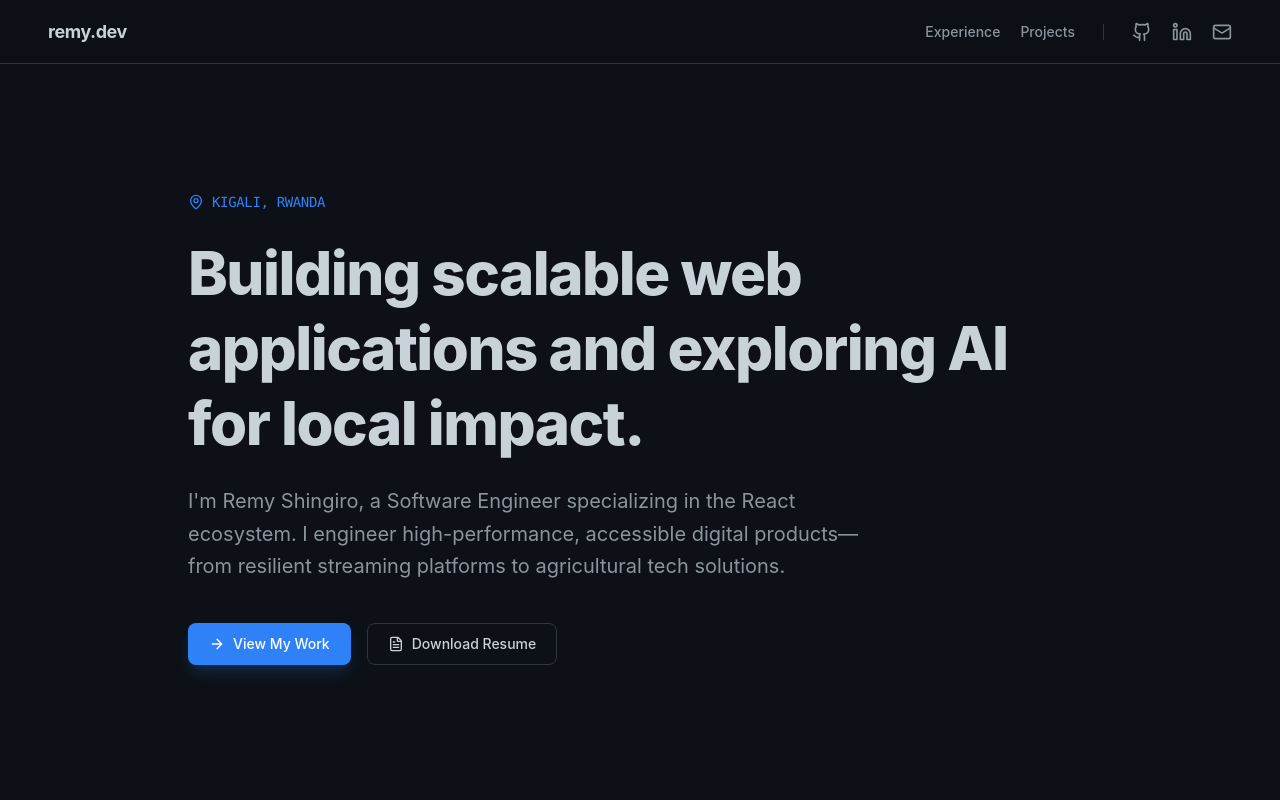
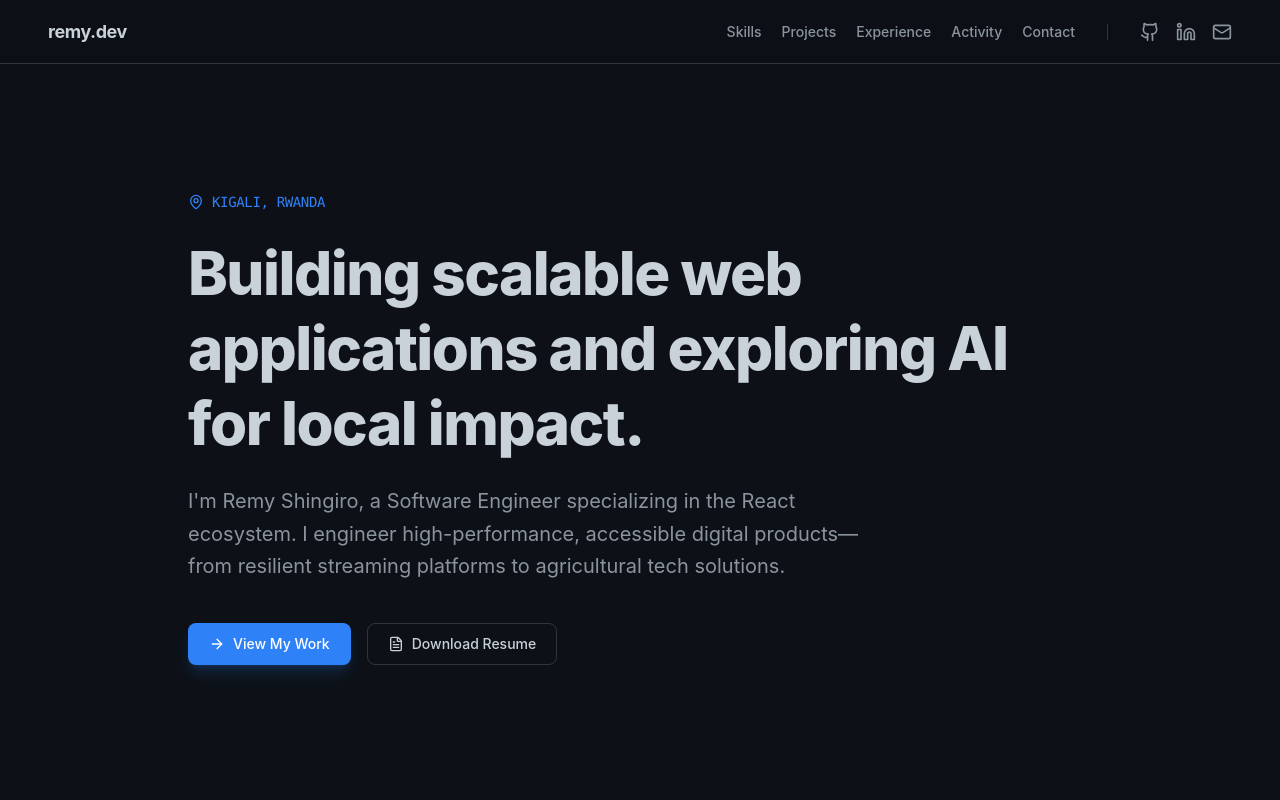
Before and after one commit to remyshingiro/portfolio-1.0, a React (Vite) app: page / in a window 1280 px wide. Shown: the top 800 px of the page. Built offline with nearby package versions, Linux system fonts and the light colour scheme.

Commit message:
feat: mobile hamburger menu

```diff
--- a/src/App.tsx
+++ b/src/App.tsx
@@ -1,11 +1,11 @@
 import { Suspense, lazy } from 'react';
+import { Navbar } from './components/sections/Navbar'; // Import the new Navbar
 import { Hero } from './components/sections/Hero';
 import { Skills } from './components/sections/Skills';
 import { Projects } from './components/sections/Projects';
-import { Github, Linkedin, Mail, Loader2 } from 'lucide-react';
+import { Loader2 } from 'lucide-react';
 
 // LAZY LOADING: Defer loading these until the browser is idle
-// This is a senior-level performance optimization that FAANG recruiters look for.
 const GithubActivity = lazy(() => import('./components/sections/GithubActivity').then(m => ({ default: m.GithubActivity })));
 const Experience = lazy(() => import('./components/sections/Experience').then(m => ({ default: m.Experience })));
 const Contact = lazy(() => import('./components/sections/Contact').then(m => ({ default: m.Contact })));
@@ -14,36 +14,10 @@ export default function App() {
   return (
     <div className="min-h-screen bg-canvas-default text-fg-default font-sans selection:bg-accent/30 selection:text-white scroll-smooth">
 
-      {/* Navigation */}
-      <nav className="h-16 border-b border-border-default bg-canvas-default/90 backdrop-blur-md sticky top-0 z-50 flex items-center justify-between px-6 lg:px-12">
-        <span
-          className="font-bold text-lg tracking-tight hover:text-accent transition-colors cursor-pointer"
-          onClick={() => window.scrollTo(0,0)}
-        >
-          remy.dev
-        </span>
-
-        <div className="flex items-center gap-5 text-fg-muted">
-          {/* Desktop Anchor Links */}
-          <a href="#experience" className="hidden md:block hover:text-fg-default text-sm font-medium transition-colors">Experience</a>
-          <a href="#projects" className="hidden md:block hover:text-fg-default text-sm font-medium transition-colors">Projects</a>
-          <div className="w-px h-4 bg-border-default hidden md:block mx-2"></div>
-
-          {/* Social Links */}
-          <a href="https://github.com/remyshingiro" target="_blank" rel="noreferrer" className="hover:text-fg-default transition-colors" aria-label="GitHub">
-            <Github size={20} />
-          </a>
-          <a href="#" target="_blank" rel="noreferrer" className="hover:text-fg-default transition-colors" aria-label="LinkedIn">
-            <Linkedin size={20} />
-          </a>
-          <a href="mailto:your.email@example.com" className="hover:text-fg-default transition-colors" aria-label="Email">
-            <Mail size={20} />
-          </a>
-        </div>
-      </nav>
+      {/* The Dedicated, Responsive Navbar Component */}
+      <Navbar />
 
       {/* Main Content Layout */}
-      {/* We constrain the max-width to 1000px here to make reading easier on ultrawide monitors */}
       <main className="max-w-[1000px] mx-auto px-6 lg:px-12">
         <Hero />
         <Skills />
--- /dev/null
+++ b/src/components/sections/Navbar.tsx
@@ -0,0 +1,115 @@
+import { useState, useEffect } from 'react';
+import { Menu, X, Github, Linkedin, Mail } from 'lucide-react';
+import { cn } from '../../lib/utils';
+
+const NAV_LINKS = [
+  { label: 'Skills', href: '#skills' },
+  { label: 'Projects', href: '#projects' },
+  { label: 'Experience', href: '#experience' },
+  { label: 'Activity', href: '#activity' },
+  { label: 'Contact', href: '#contact' },
+];
+
+export const Navbar = () => {
+  const [isMobileMenuOpen, setIsMobileMenuOpen] = useState(false);
+
+  // Prevent scrolling when mobile menu is open
+  useEffect(() => {
+    if (isMobileMenuOpen) {
+      document.body.style.overflow = 'hidden';
+    } else {
+      document.body.style.overflow = 'unset';
+    }
+    return () => { document.body.style.overflow = 'unset'; };
+  }, [isMobileMenuOpen]);
+
+  const toggleMenu = () => setIsMobileMenuOpen(!isMobileMenuOpen);
+  const closeMenu = () => setIsMobileMenuOpen(false);
+
+  return (
+    <>
+      <nav className="h-16 border-b border-border-default bg-canvas-default/90 backdrop-blur-md sticky top-0 z-50 px-6 lg:px-12 flex items-center justify-between">
+
+        {/* Logo */}
+        <span
+          className="font-bold text-lg tracking-tight hover:text-accent transition-colors cursor-pointer z-50"
+          onClick={() => { window.scrollTo(0, 0); closeMenu(); }}
+        >
+          remy.dev
+        </span>
+
+        {/* Desktop Navigation */}
+        <div className="hidden md:flex items-center gap-6 text-fg-muted">
+          <div className="flex items-center gap-5">
+            {NAV_LINKS.map((link) => (
+              <a
+                key={link.label}
+                href={link.href}
+                className="hover:text-fg-default text-sm font-medium transition-colors"
+              >
+                {link.label}
+              </a>
+            ))}
+          </div>
+
+          <div className="w-px h-4 bg-border-default mx-2"></div>
+
+          <div className="flex items-center gap-4">
+            <a href="https://github.com/remyshingiro" target="_blank" rel="noreferrer" className="hover:text-fg-default transition-colors">
+              <Github size={20} />
+            </a>
+            <a href="#" target="_blank" rel="noreferrer" className="hover:text-fg-default transition-colors">
+              <Linkedin size={20} />
+            </a>
+            <a href="mailto:your.email@example.com" className="hover:text-fg-default transition-colors">
+              <Mail size={20} />
+            </a>
+          </div>
+        </div>
+
+        {/* Mobile Toggle Button */}
+        <button
+          className="md:hidden z-50 text-fg-default p-2 -mr-2 focus:outline-none"
+          onClick={toggleMenu}
+          aria-label={isMobileMenuOpen ? "Close menu" : "Open menu"}
+          aria-expanded={isMobileMenuOpen}
+        >
+          {isMobileMenuOpen ? <X size={24} /> : <Menu size={24} />}
+        </button>
+      </nav>
+
+      {/* Mobile Menu Overlay */}
+      <div
+        className={cn(
+          "fixed inset-0 bg-canvas-default/95 backdrop-blur-lg z-40 flex flex-col pt-24 px-6 transition-all duration-300 ease-in-out md:hidden",
+          isMobileMenuOpen ? "opacity-100 pointer-events-auto translate-y-0" : "opacity-0 pointer-events-none -translate-y-4"
+        )}
+      >
+        <div className="flex flex-col gap-6 text-xl font-semibold text-fg-default">
+          {NAV_LINKS.map((link) => (
+            <a
+              key={link.label}
+              href={link.href}
+              onClick={closeMenu}
+              className="border-b border-border-default pb-4 hover:text-accent transition-colors"
+            >
+              {link.label}
+            </a>
+          ))}
+        </div>
+
+        <div className="mt-auto pb-12 flex justify-center gap-8 text-fg-muted">
+          <a href="https://github.com/remyshingiro" target="_blank" rel="noreferrer" className="hover:text-fg-default">
+            <Github size={28} />
+          </a>
+          <a href="#" target="_blank" rel="noreferrer" className="hover:text-fg-default">
+            <Linkedin size={28} />
+          </a>
+          <a href="mailto:your.email@example.com" className="hover:text-fg-default">
+            <Mail size={28} />
+          </a>
+        </div>
+      </div>
+    </>
+  );
+};
```
